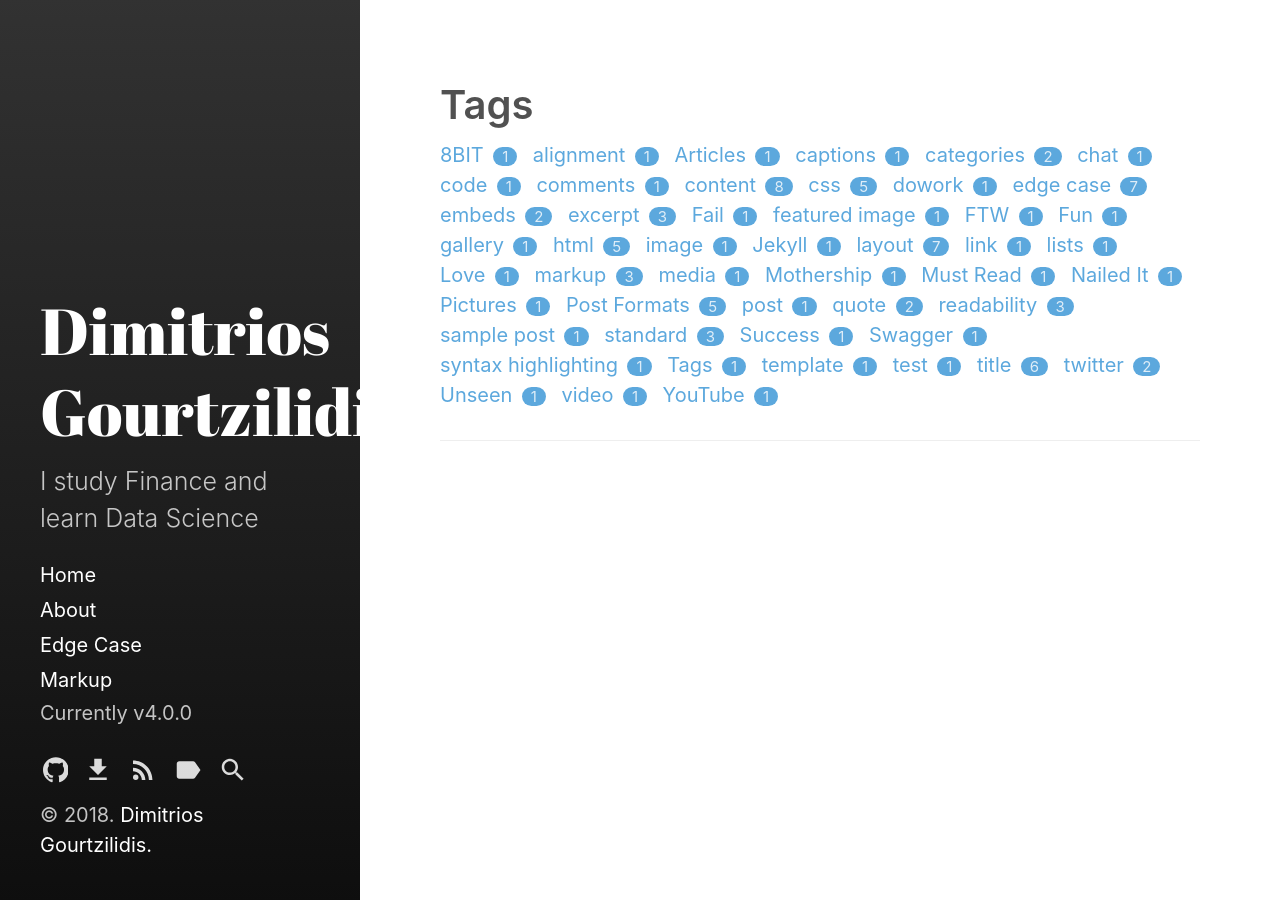
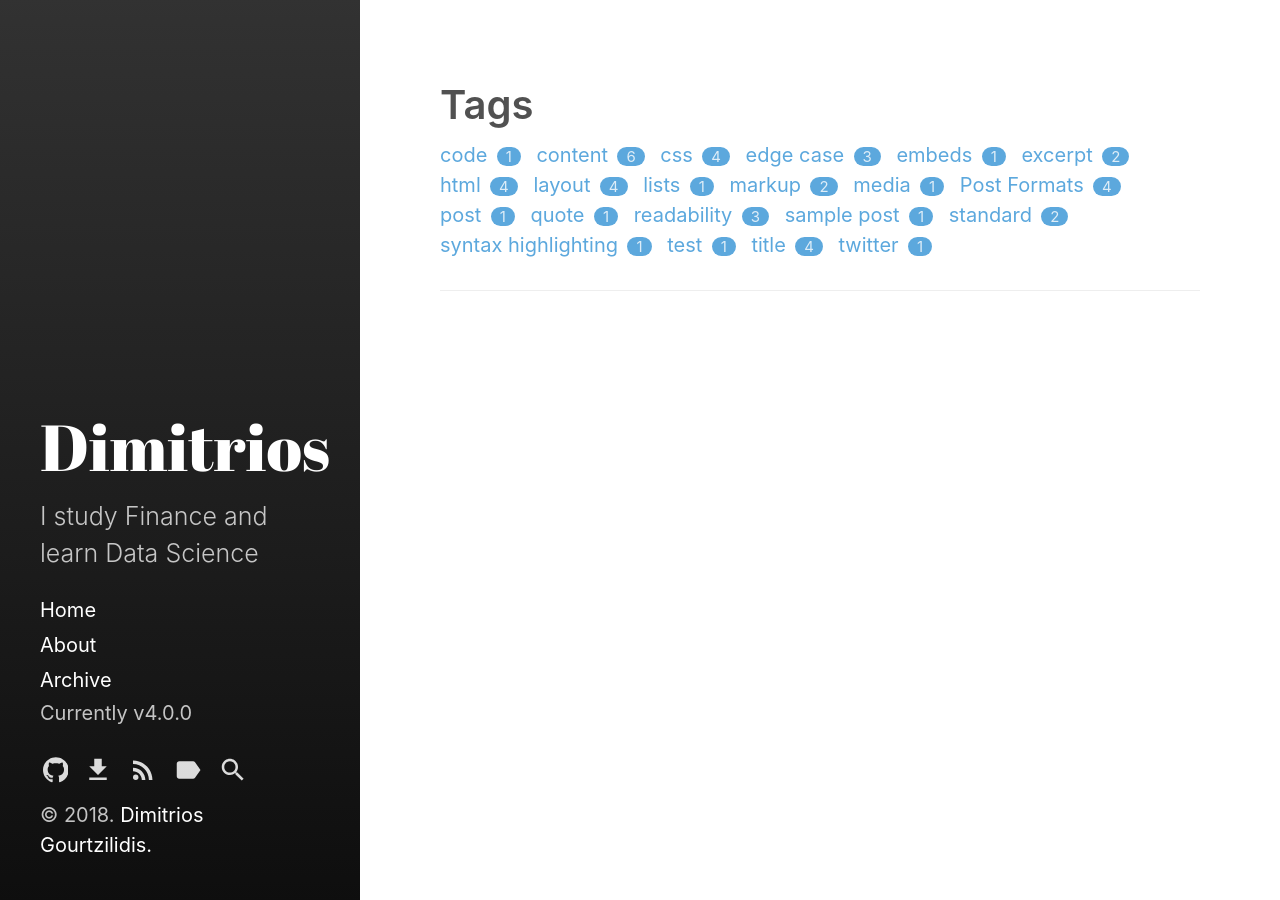
Before and after one commit to dimitriosgourtzilidis/dimitriosgourtzilidis.github.io, a Jekyll site: the page built from tags.html, in a window 1280 px wide. Built offline with Jekyll 4.4.1, drawn with Linux system fonts in a browser that asks for light colours.

Commit message:
Post Delete

```diff
--- a/_config.yml
+++ b/_config.yml
@@ -3,8 +3,8 @@ markdown:         kramdown
 highlighter:      rouge
 
 # Setup
-title:            Dimitrios Gourtzilidis
-tagline:          'I study Finance and learn Data Science'
+title:            Dimitrios
+tagline:          'I study Finance <br>and learn Data Science'
 description:      'I study Finance and learn Data Science'
 url:              https://dimitriosgourtzilidis.github.io/
 baseurl:          # the optional subpath of your site, e.g. "/blog"
--- a/_posts/2009-06-01-edge-case-many-tags.md
+++ /dev/null
@@ -1,50 +0,0 @@
----
-layout: post
-title: "Edge Case: Many Tags"
-categories:
-  - Edge Case
-tags:
-  - 8BIT
-  - alignment
-  - Articles
-  - captions
-  - categories
-  - chat
-  - comments
-  - content
-  - css
-  - dowork
-  - edge case
-  - embeds
-  - excerpt
-  - Fail
-  - featured image
-  - FTW
-  - Fun
-  - gallery
-  - html
-  - image
-  - Jekyll
-  - layout
-  - link
-  - Love
-  - markup
-  - Mothership
-  - Must Read
-  - Nailed It
-  - Pictures
-  - Post Formats
-  - quote
-  - standard
-  - Success
-  - Swagger
-  - Tags
-  - template
-  - title
-  - twitter
-  - Unseen
-  - video
-  - YouTube
----
-
-This post has many tags.
--- a/category/markup.md
+++ b/category/markup.md
@@ -1,6 +1,6 @@
 ---
 layout: category
-title: Markup
+title: Archive
 ---
 
-Another sample category page.
+Archive
```
Also changed, not shown: _posts/2009-07-02-edge-case-many-categories.md (deleted, +0 -20 lines), _posts/2009-08-06-edge-case-no-body-content.md (deleted, +0 -12 lines), _posts/2009-09-05-edge-case-no-yaml-title.md (deleted, +0 -13 lines), category/edge-case.md (deleted, +0 -27 lines).
